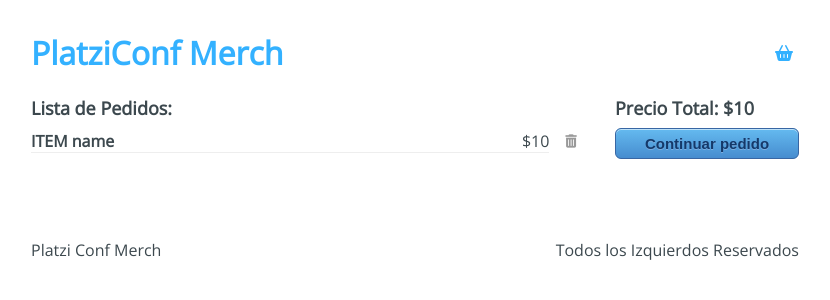
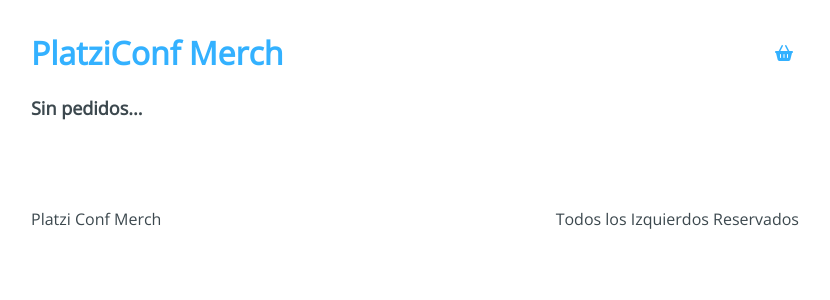
Before and after one commit to devferx/platzi-conf-merch, a React app: page /checkout in a window 1280 px wide. Shown: the top 300 px of the page, without its empty margins (225-1055 px from the left). Built offline with nearby package versions, Linux system fonts and the light colour scheme.

Commit message:
Clase useContext en la página de checkout

```diff
--- a/src/components/Products.jsx
+++ b/src/components/Products.jsx
@@ -12,7 +12,7 @@ const Products = () => {
   };
 
   return (
-    <div className={Products}>
+    <div className="Products">
       <div className="Products-items">
         {products.map((product) => (
           <Product
--- a/src/containers/Checkout.jsx
+++ b/src/containers/Checkout.jsx
@@ -1,28 +1,51 @@
-import React from 'react';
+import React, { useContext } from 'react';
 import { Link } from 'react-router-dom';
+import AppContext from '../context/AppContext';
 import '../styles/components/Checkout.css';
 
 const Checkout = () => {
+  const { state, removeFromCart } = useContext(AppContext);
+  const { cart } = state;
+
+  const handleRemove = (productIndex) => () => {
+    removeFromCart(productIndex);
+  };
+
+  const handleSumTotal = () => {
+    const reducer = (accumulator, currentValue) =>
+      accumulator + currentValue.price;
+    const sum = cart.reduce(reducer, 0);
+    return sum;
+  };
+
   return (
     <div className="Checkout">
       <div className="Checkout-content">
-        <h3>Lista de Pedidos:</h3>
-        <div className="Checkout-item">
+        <h3>{cart.length > 0 ? 'Lista de Pedidos:' : 'Sin pedidos...'}</h3>
+        {cart.map((item, index) => (
+          <div
+            key={`${item.title}-${Math.round(Math.random() * 1000, 1)}`}
+            className="Checkout-item"
+          >
             <div className="Checkout-element">
-            <h4>ITEM name</h4>
-            <span>$10</span>
+              <h4>{item.title}</h4>
+              <span>$ {item.price}</span>
             </div>
-          <button type="button">
+            <button type="button" onClick={handleRemove(index)}>
               <i className="fas fa-trash-alt" />
             </button>
           </div>
+        ))}
       </div>
+
+      {cart.length > 0 && (
         <div className="Checkout-sidebar">
-        <h3>Precio Total: $10</h3>
+          <h3>{`Precio Total: $ ${handleSumTotal()}`}</h3>
           <Link to="/checkout/information">
             <button type="button">Continuar pedido</button>
           </Link>
         </div>
+      )}
     </div>
   );
 };
--- a/src/hooks/useInitialState.js
+++ b/src/hooks/useInitialState.js
@@ -11,10 +11,12 @@ const useInitialState = () => {
     });
   };
 
-  const removeFromCart = (payload) => {
+  const removeFromCart = (indexToRemove) => {
     setState({
       ...state,
-      cart: [state.cart.filter((items) => items.id !== payload.id)],
+      cart: state.cart.filter(
+        (item, currentIndex) => indexToRemove !== currentIndex
+      ),
     });
   };
 
```
Lines whose indentation alone changed are shown as unchanged.
